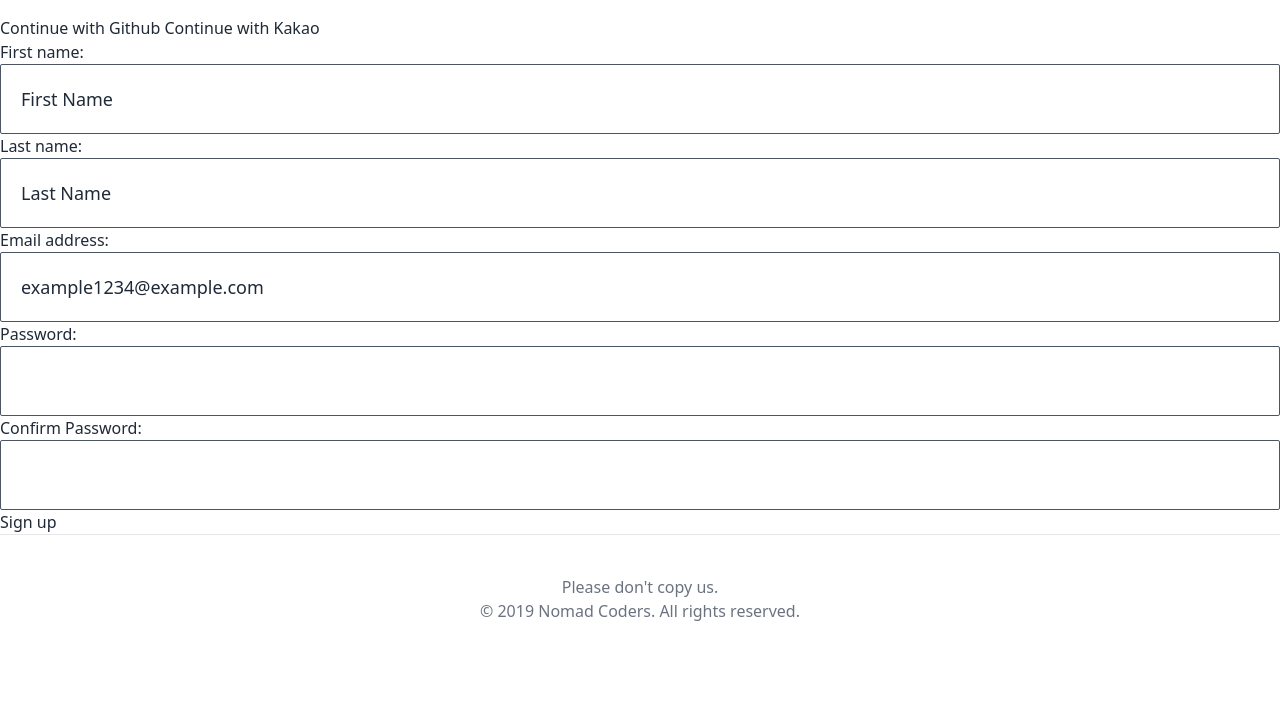
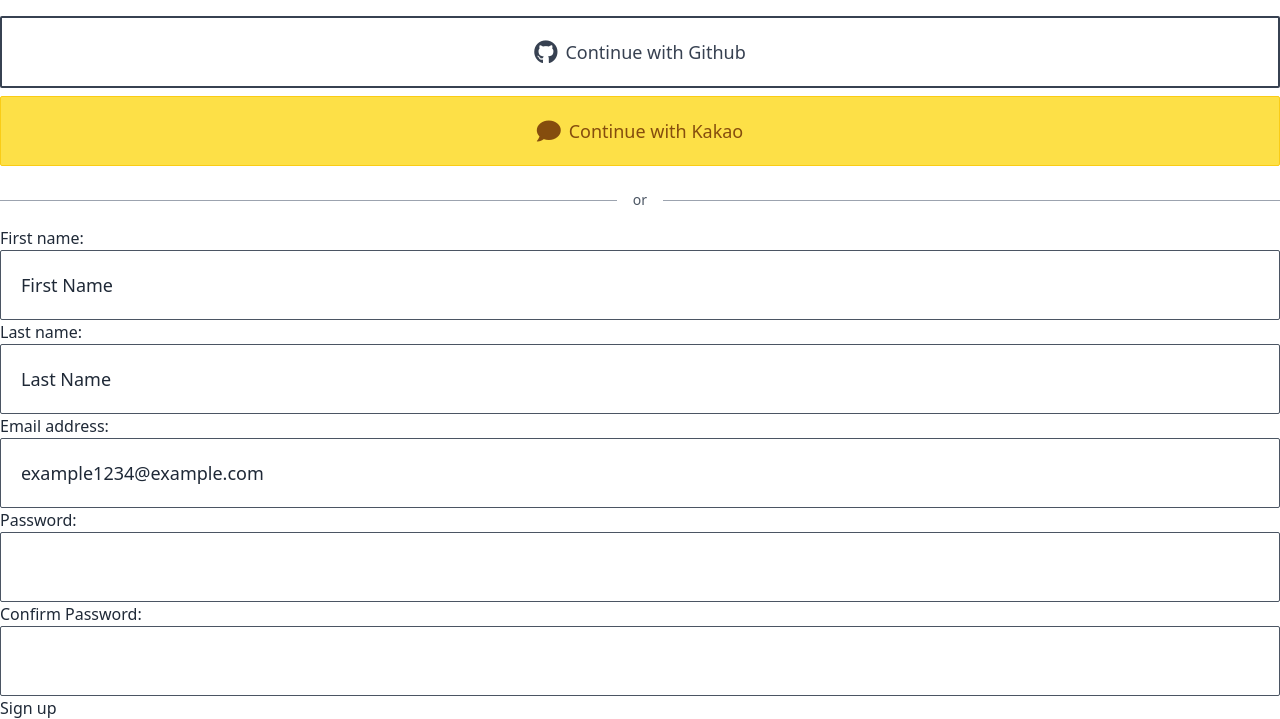
Before and after one commit to m1cks/airbnb-clone, a Django app: page /users/signup/ in a window 1280 px wide. Shown: the part 80-799 px from the top of the page. Before the commit the page ends 701 px from the top, so only its background shows below. Run offline with Django 3.2, Linux system fonts and the light colour scheme; some libraries are stand-ins or nearby versions.

Commit message:
add styles

```diff
--- a/templates/partials/social_login.html
+++ b/templates/partials/social_login.html
@@ -1,8 +1,14 @@
-<div>
-    <a href="{% url 'users:github-login' %}">
-        Continue with Github
+<div class="flex flex-col w-full">
+    <a href="{% url 'users:github-login' %}" class="btn border-2 border-gray-700 text-gray-700 mb-2">
+        <i class="fab fa-github mr-2 fa-lg"></i>Continue with Github
     </a>
-    <a href="{% url 'users:kakao-login' %}">
-        Continue with Kakao
+    <a href="{% url 'users:kakao-login' %}" class="btn border border-yellow-400 text-yellow-800 mb-2 bg-yellow-300">
+        <i class="fas fa-comment mr-2 fa-lg"></i>Continue with Kakao
     </a>
 </div>
+
+<div class="flex items-center w-full my-4">
+    <div class="h-px w-full bg-gray-400"></div>
+    <span class="text-gray-600 font-medium mx-4 text-sm">or</span>
+    <div class="h-px w-full bg-gray-400"></div>
+</div>
```
